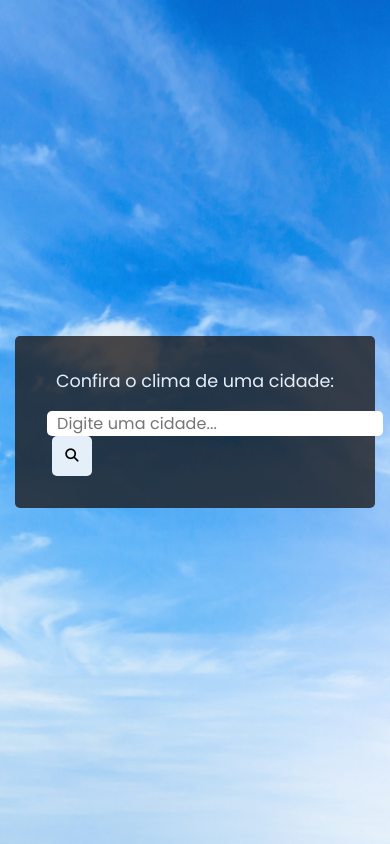
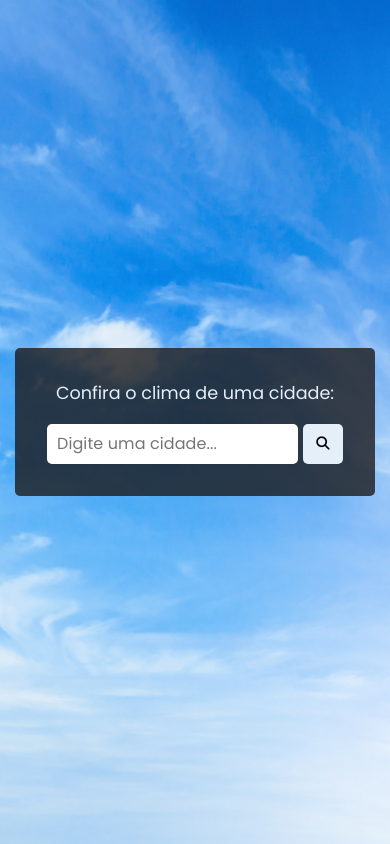
Before and after one commit to CaioAugustoHD/Consulta-climatica, a plain HTML site: page src/index.html in a window 390 px wide. Drawn offline with Linux system fonts and the light colour scheme.

Commit message:
Adicionada responsividade em dispositivos menores

```diff
--- a/src/styles/style.css
+++ b/src/styles/style.css
@@ -22,8 +22,10 @@ body {
 main{
     background-color: #1a1616c6;
     width: 360px;
+    min-width: 265px;
     padding: 2em;
     border-radius: 5px;
+    margin: 0 3px;
 }
 
 header{
@@ -39,7 +41,7 @@ header p{
 }
 
 header input {
-    flex: 1;
+    width: calc(100% - 45px);
     font-size: 1em;
     padding: 0 10px;
     border-radius: 5px;
@@ -129,3 +131,9 @@ p#msg-erro {
 span, p, h1, h3 {
     color: #E4EFFA;
 }
+
+@media (max-width: 348px){
+    main{
+        padding: 2em 1em;
+    }
+}
```
